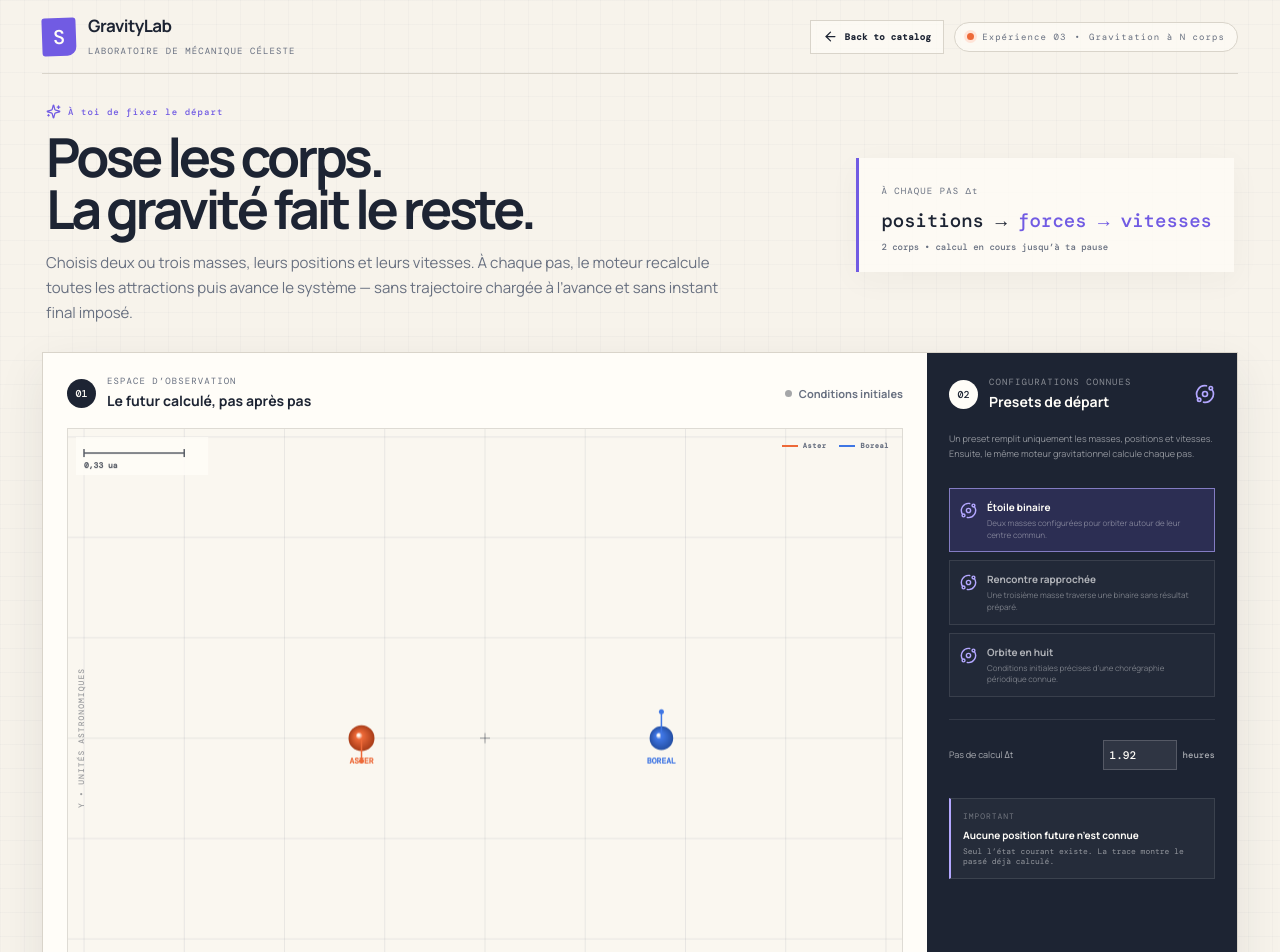
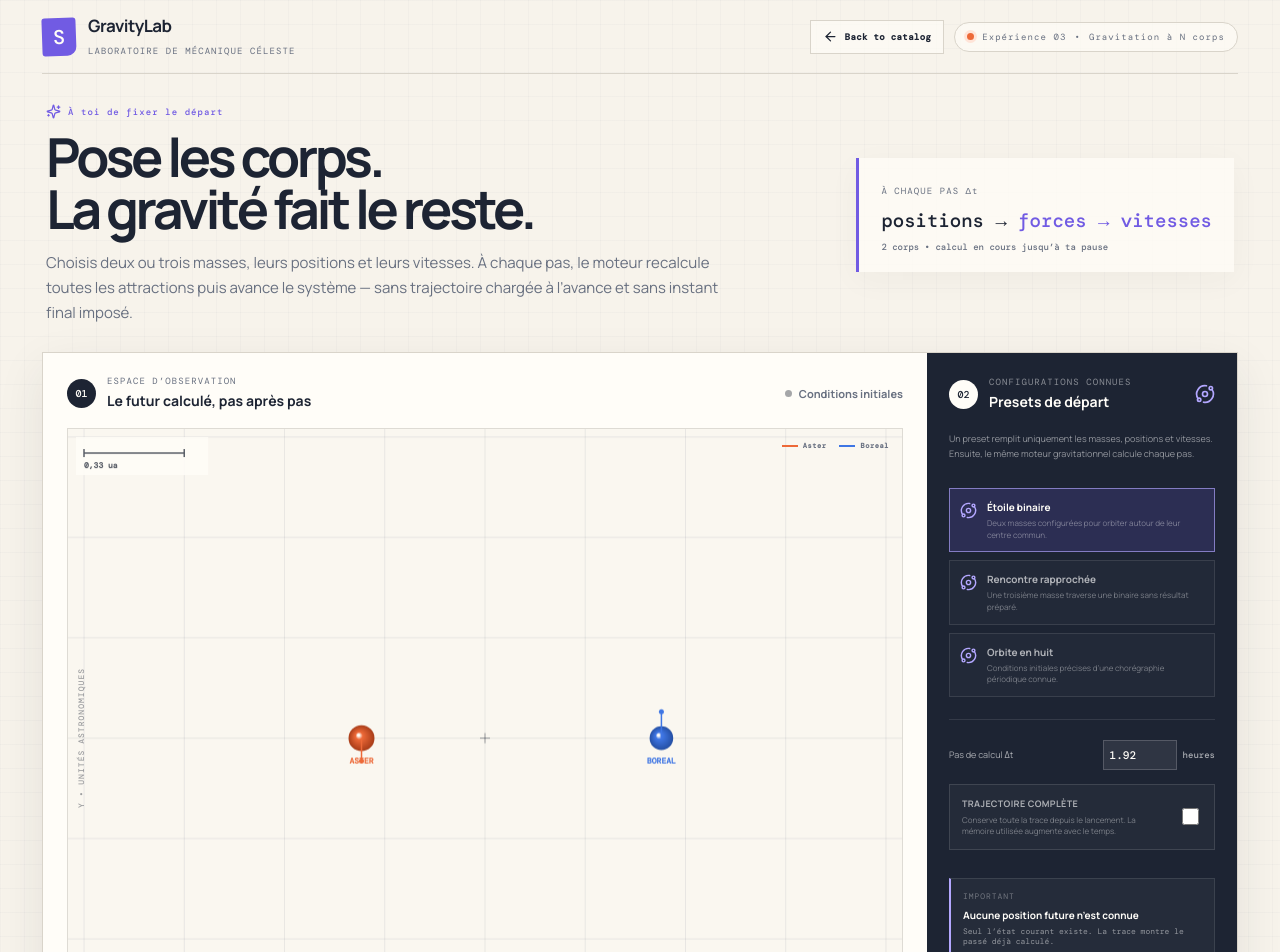
Before and after one commit to mmyumu/simuphys, a Next.js app: page /simulations/three-body in a window 1280 px wide. Shown: the top 952 px of the page. Built offline with nearby package versions, Linux system fonts and the light colour scheme.

Commit message:
feat: add smooth full trajectory mode

```diff
--- a/app/globals.css
+++ b/app/globals.css
@@ -2138,6 +2138,61 @@ a.catalog-card:focus-visible {
   font: 500 11px "DM Mono", monospace;
 }
 
+.trail-mode-control {
+  display: flex;
+  align-items: center;
+  justify-content: space-between;
+  gap: 16px;
+  margin-top: 14px;
+  padding: 12px;
+  color: rgba(255, 255, 255, 0.62);
+  border: 1px solid rgba(255, 255, 255, 0.12);
+  background: rgba(255, 255, 255, 0.03);
+  cursor: pointer;
+}
+
+.trail-mode-control.active {
+  color: var(--white);
+  border-color: rgba(179, 167, 255, 0.58);
+  background: rgba(113, 91, 227, 0.16);
+}
+
+.trail-mode-control > span,
+.trail-mode-control strong,
+.trail-mode-control small {
+  display: block;
+}
+
+.trail-mode-control strong {
+  font-size: 9px;
+  letter-spacing: 0.04em;
+  text-transform: uppercase;
+}
+
+.trail-mode-control small {
+  margin-top: 4px;
+  color: rgba(255, 255, 255, 0.4);
+  font-size: 8px;
+  line-height: 1.45;
+}
+
+.trail-mode-control input {
+  flex: 0 0 auto;
+  width: 17px;
+  height: 17px;
+  accent-color: #8f7cff;
+  cursor: pointer;
+}
+
+.trail-mode-control:has(input:disabled) {
+  cursor: not-allowed;
+  opacity: 0.55;
+}
+
+.trail-mode-control input:disabled {
+  cursor: not-allowed;
+}
+
 .gravity-transport .speed-control button {
   min-width: 52px;
 }
--- a/app/simulations/three-body/page.tsx
+++ b/app/simulations/three-body/page.tsx
@@ -37,6 +37,8 @@ type BodyField = "mass" | "x" | "y" | "vx" | "vy";
 
 const PRESET_IDS: ThreeBodyPresetId[] = ["binary", "close-encounter", "figure-eight"];
 const PLAYBACK_RATES = [10, 50, 200] as const;
+const TRAIL_SAMPLE_INTERVAL = 0.2 * DAY;
+const MAXIMUM_TRAIL_POINTS = 2_400;
 
 function formatNumber(value: number, digits = 2) {
   return value.toLocaleString("fr-FR", {
@@ -67,12 +69,14 @@ export default function ThreeBodyPage() {
   const [activePreset, setActivePreset] = useState<ThreeBodyPresetId | null>("binary");
   const [stepHours, setStepHours] = useState(defaultPreset.recommendedStep / 3_600);
   const [playbackRate, setPlaybackRate] = useState<(typeof PLAYBACK_RATES)[number]>(50);
+  const [keepFullTrails, setKeepFullTrails] = useState(false);
   const [initialEnergy, setInitialEnergy] = useState(() => totalEnergy(defaultState.bodies));
   const [configurationRevision, setConfigurationRevision] = useState(0);
   const [viewOrigin, setViewOrigin] = useState(() => centerOfMass(defaultState.bodies));
   const animationFrame = useRef<number | null>(null);
   const lastFrame = useRef<number | null>(null);
   const accumulator = useRef(0);
+  const lastTrailSampleTime = useRef(0);
   const stateRef = useRef(defaultState);
 
   const energy = totalEnergy(state.bodies);
@@ -97,17 +101,27 @@ export default function ThreeBodyPage() {
       accumulator.current = Math.min(accumulator.current, integrationStep * 600);
       let next = stateRef.current;
       let steps = 0;
+      const frameTrailSamples: Vector2[][] = [];
       while (accumulator.current >= integrationStep && steps < 600) {
         next = stepGravitySystem(next, integrationStep);
         accumulator.current -= integrationStep;
         steps += 1;
+        if (next.time - lastTrailSampleTime.current >= TRAIL_SAMPLE_INTERVAL) {
+          frameTrailSamples.push(next.bodies.map((body) => ({ ...body.position })));
+          lastTrailSampleTime.current = next.time;
+        }
       }
       if (steps > 0) {
         stateRef.current = next;
         setState(next);
-        setTrails((current) => next.bodies.map((body, index) => {
-          const trail = [...(current[index] ?? []), { ...body.position }];
-          return trail.length > 1_200 ? trail.slice(trail.length - 1_200) : trail;
+        setTrails((current) => next.bodies.map((_, index) => {
+          const addedPoints = frameTrailSamples
+            .map((sample) => sample[index])
+            .filter((point): point is Vector2 => point !== undefined);
+          const trail = [...(current[index] ?? []), ...addedPoints];
+          return !keepFullTrails && trail.length > MAXIMUM_TRAIL_POINTS
+            ? trail.slice(trail.length - MAXIMUM_TRAIL_POINTS)
+            : trail;
         }));
       }
       animationFrame.current = requestAnimationFrame(tick);
@@ -117,7 +131,7 @@ export default function ThreeBodyPage() {
       if (animationFrame.current !== null) cancelAnimationFrame(animationFrame.current);
       lastFrame.current = null;
     };
-  }, [playbackRate, runState, stepHours]);
+  }, [keepFullTrails, playbackRate, runState, stepHours]);
 
   const installBodies = useCallback((
     bodies: readonly ThreeBody[],
@@ -135,6 +149,7 @@ export default function ThreeBodyPage() {
       setConfigurationRevision((current) => current + 1);
     }
     accumulator.current = 0;
+    lastTrailSampleTime.current = 0;
   }, []);
 
   const reset = useCallback(() => {
@@ -266,6 +281,16 @@ export default function ThreeBodyPage() {
             <span>Pas de calcul Δt</span>
             <span><input type="number" min={0.01} max={48} step={0.01} value={Number(stepHours.toFixed(3))} aria-label="Pas de calcul en heures" onChange={(event) => setStepHours(Math.max(0.01, Number(event.target.value)))} /> heures</span>
           </label>
+          <label className={`trail-mode-control${keepFullTrails ? " active" : ""}`}>
+            <span><strong>Trajectoire complète</strong><small>Conserve toute la trace depuis le lancement. La mémoire utilisée augmente avec le temps.</small></span>
+            <input
+              type="checkbox"
+              checked={keepFullTrails}
+              disabled={runState !== "idle" || state.time > 0}
+              aria-label="Garder tous les points de la trajectoire"
+              onChange={(event) => setKeepFullTrails(event.target.checked)}
+            />
+          </label>
           <div className="ball-preset three-body-model-card">
             <p>IMPORTANT</p><strong>Aucune position future n’est connue</strong>
             <span>Seul l’état courant existe. La trace montre le passé déjà calculé.</span>
--- a/components/ThreeBodyCanvas.tsx
+++ b/components/ThreeBodyCanvas.tsx
@@ -160,6 +160,7 @@ export function ThreeBodyCanvas({
         data-draggable={canDrag ? "true" : "false"}
         data-dragging-body={dragState === null ? "" : state.bodies[dragState.bodyIndex].id}
         data-body-count={state.bodies.length}
+        data-trail-point-count={Math.max(0, ...trails.map((trail) => trail.length))}
         data-time-days={(state.time / 86_400).toFixed(3)}
         data-camera-x-au={(viewOrigin.x / ASTRONOMICAL_UNIT).toFixed(6)}
         data-camera-y-au={(viewOrigin.y / ASTRONOMICAL_UNIT).toFixed(6)}
@@ -241,6 +242,11 @@ function paintScene(
       if (index === 0) context.moveTo(projected.x, projected.y);
       else context.lineTo(projected.x, projected.y);
     });
+    const currentPosition = state.bodies[bodyIndex]?.position;
+    if (currentPosition) {
+      const projected = project(currentPosition);
+      context.lineTo(projected.x, projected.y);
+    }
     context.stroke();
     context.globalAlpha = 1;
   });
```
Also changed, not shown: 1 other file (tests, documents, lock files or other folders).
